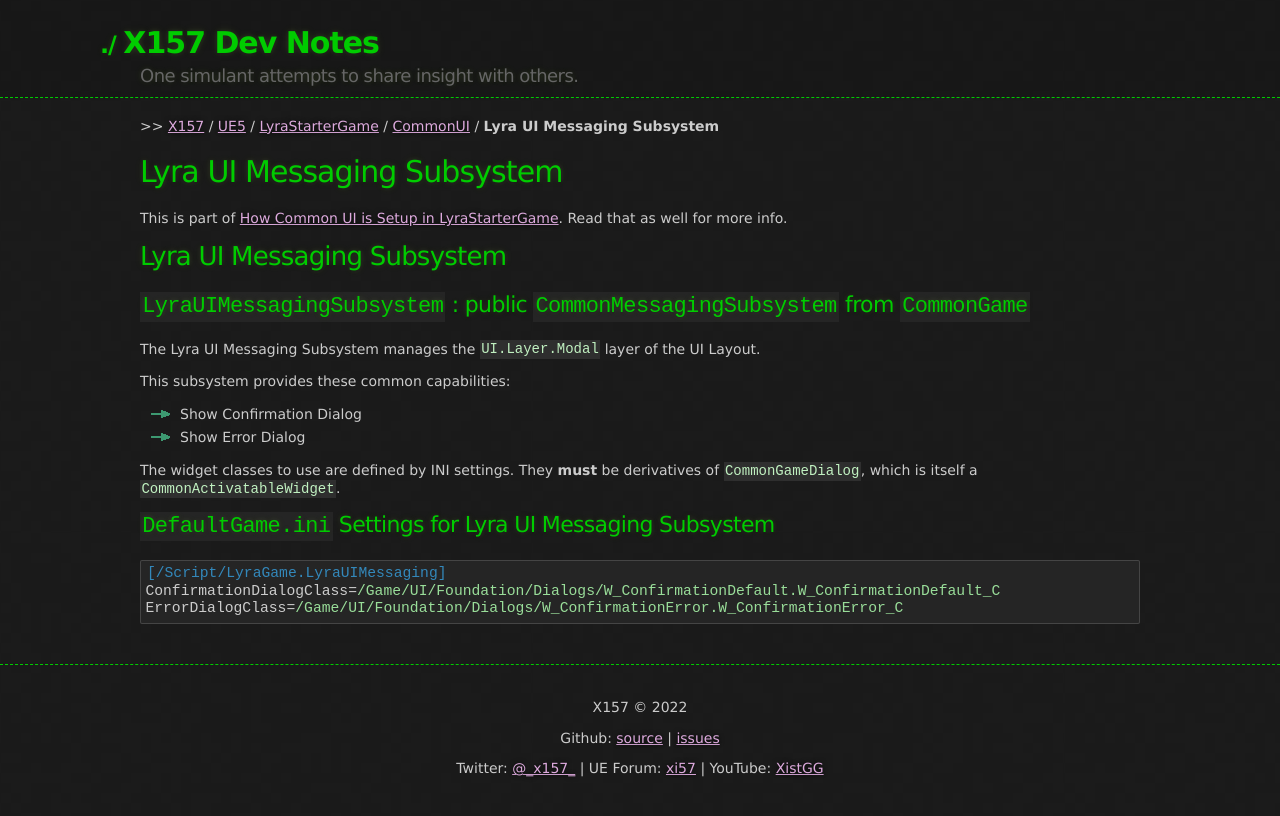
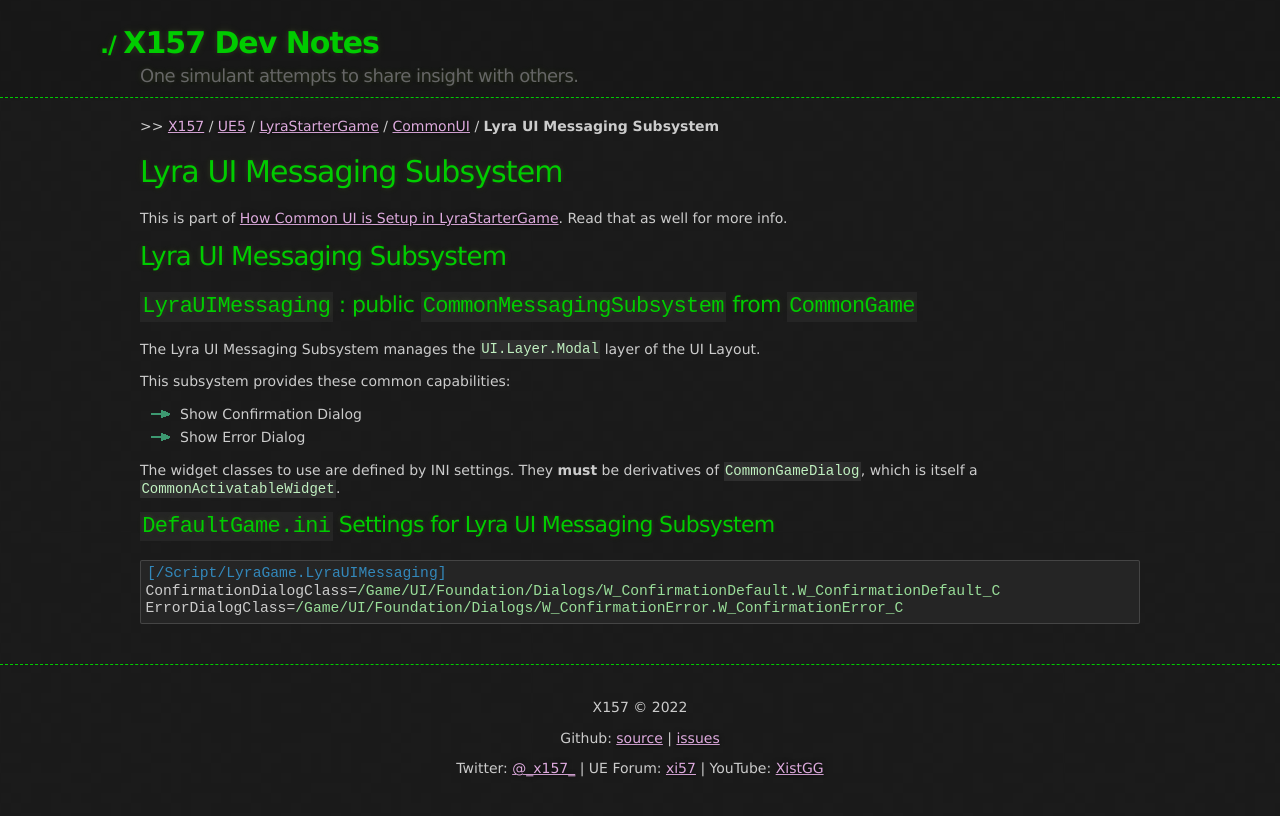
Before and after one commit to x157/x157.github.io, a Jekyll site: the page built from UE5/LyraStarterGame/CommonUI/LyraUIMessagingSubsystem.md, in a window 1280 px wide. Shown: the top 816 px of the page. Built offline with Jekyll 4.4.1, drawn with Linux system fonts in a browser that asks for light colours.

Commit message:
fix :"LyraUIMessagingSubsystem" -> "LyraUIMessaging"

```diff
--- a/UE5/LyraStarterGame/CommonUI/LyraUIMessagingSubsystem.md
+++ b/UE5/LyraStarterGame/CommonUI/LyraUIMessagingSubsystem.md
@@ -14,7 +14,7 @@
 
 ## Lyra UI Messaging Subsystem
 
-### `LyraUIMessagingSubsystem` : public `CommonMessagingSubsystem` from `CommonGame`
+### `LyraUIMessaging` : public `CommonMessagingSubsystem` from `CommonGame`
 
 The Lyra UI Messaging Subsystem manages the `UI.Layer.Modal` layer of the UI Layout.
 
```
